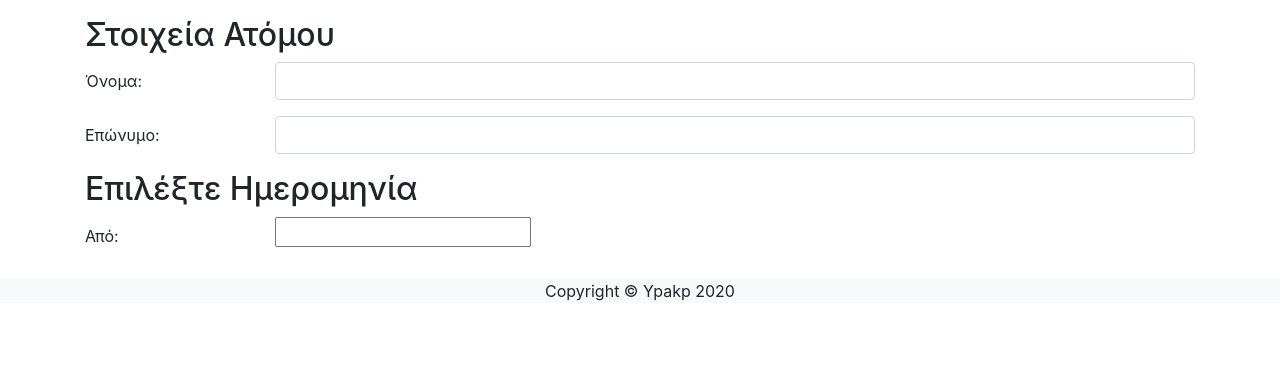
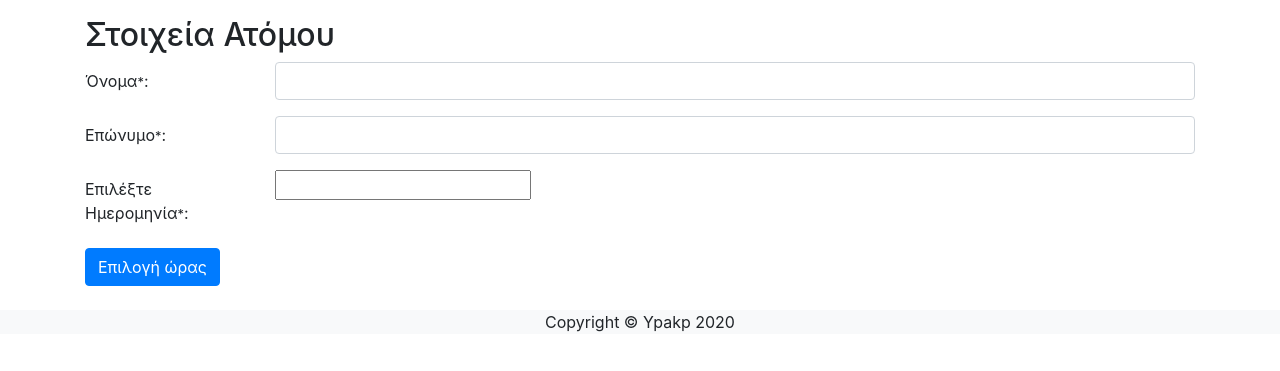
Before and after one commit to ks46/Human-Computer-Interaction, a PHP site: page /dateform2.php in a window 1280 px wide. Shown: the part 128-499 px from the top of the page. Run offline with PHP 8.4, Linux system fonts and the light colour scheme; the visitor is signed in with stand-in values (Sample User, id 1); tables that the repository leaves empty or names only in its code hold one stand-in row (values such as "Sample post"); some libraries are stand-ins or nearby versions.

Commit message:
Date selection page should be ok now

```diff
--- a/startbootstrap-modern-business-gh-pages/index-level/dateform2.php
+++ b/startbootstrap-modern-business-gh-pages/index-level/dateform2.php
@@ -46,7 +46,20 @@
   }else{
     echo "<h1>".mysqli_stmt_error($stmt)."</h1>";
   }
-  $title="COVID-19 - Άδεια Ειδικού Σκοπού - Πληροφορίες";
+
+  if($_SERVER["REQUEST_METHOD"] == "POST") {
+    $firstName = trim($_POST["firstName"]);
+    $lastName = trim($_POST["lastName"]);
+    $apptDate = trim($_POST["appointmentDate"]);
+    if(!empty($firstName) && !empty($lastName) && !empty($apptDate)){
+      $_SESSION["firstName"] = $firstName;
+      $_SESSION["lastName"] = $lastName;
+      $_SESSION["apptDate"] = $apptDate;
+      header("location: dateform3.php");
+    }
+  }
+
+  $title="Επικοινωνία - Κλείστε Ραντεβού";
   require_once "../top.php";
 ?>
 
@@ -61,39 +74,33 @@
       </ol>
     </nav>
 
+    <form id="apptDateForm" action="<?php echo htmlspecialchars($_SERVER["PHP_SELF"]); ?>" method="post">
       <h2>Στοιχεία Ατόμου</h2>
       <div class="form-group row">
-      <label for="FirstName" class="col-sm-2 col-form-label">Όνομα:</label>
+        <label for="FirstName" class="col-sm-2 col-form-label">Όνομα<small>*</small>:</label>
         <div class="col-sm-10">
-        <input type="text" class="form-control" id="employeeFirstName">
+          <input type="text" class="form-control" name="firstName" id="FirstName" required>
           <div class="invalid-feedback">Το πεδίο είναι υποχρεωτικό.</div>
         </div>
       </div>
-    <div class="form-group row">
-      <label for="LastName" class="col-sm-2 col-form-label">Επώνυμο:</label>
+      <div class="form-group row <?php echo (empty($lastName)) ? 'has-danger' : ''; ?>">
+        <label for="LastName" class="col-sm-2 col-form-label">Επώνυμο<small>*</small>:</label>
         <div class="col-sm-10">
-        <input type="text" class="form-control" id="employeeLastName">
+          <input type="text" class="form-control" name="lastName" id="LastName" required>
           <div class="invalid-feedback">Το πεδίο είναι υποχρεωτικό.</div>
         </div>
       </div>
 
       <!--date-->
-    <h2>Επιλέξτε Ημερομηνία</h2>
       <div class="form-group row">
-        <label for="begOfSusp" class="col-sm-2 col-form-label">Από:</label>
+        <label for="apptDate" class="col-sm-2 col-form-label">Επιλέξτε Ημερομηνία<small>*</small>:</label>
         <div class="col-10">
-            <!-- <input type="date" id="begOfSusp" min="2021-01-01">-->
-
-            <!---->
-
-            <input type="text" id="begOfSusp">
-
-            <!---->
-
-            <!-- <input type="time" id="TimeSusp"> -->
+          <input type="text" name="appointmentDate" id="apptDate" required>
           <div class="invalid-feedback">Η επιλογή ημερομηνίας είναι υποχρεωτική.</div>
         </div>
       </div>
+      <button type="submit" class="btn btn-primary" id="nextBtn">Επιλογή ώρας</button>
+    </form>
   </div>
 
   <script>
@@ -107,9 +114,8 @@
     echo "];";
     ?>
 
-    var toTest = 3;
     $(document).ready(function(){
-      $("#begOfSusp").datepicker({beforeShowDay:nonworkingdates});
+      $("#apptDate").datepicker({beforeShowDay:nonworkingdates});
       function nonworkingdates(datep){
           var day = datep.getDay();
           if(day == 0 || day == 1 || day == 6){
@@ -131,112 +137,6 @@
       }
     });
 
-
-
-   // function valiDate(){
-        // var br = document.getElementById("BRANCH");
-        // var fn = document.getElementById("FirstName");
-        // var ln = document.getElementById("LastName");
-        // var valid1 = true;
-        // var valid2 = true;
-        // var valid3 = true;
-        // // var valid = true;
-        // var erstr1 = new String();
-        // var erstr2 = new String();
-        // var erstr3 = new String();
-
-        // var frow1 = br.parentNode;
-        // var frow2 = fn.parentNode.parentNode;
-        // var frow3 = ln.parentNode.parentNode;
-
-        // var ncn1;
-        // var ncn2;
-        // var ncn3;
-
-        // //var x, i, input, valid = true;
-        // // x = document.getElementsByClassName("tab");
-        // // formGroups = x[currentTab].getElementsByClassName("form-group row");
-
-        // // for(i=0;i<formGroups.length;i++{
-            // // input = formGroups[i].getElementsByTagName("input");
-            // if(br.value == "default"){
-                // if(br.className.indexOf(" is-invalid") == -1){
-                    // br.className += " is-invalid";
-                // }
-                // erstr1+= "Η επιλογή παραρτήματος είναι υποχρεωτική!\n";
-                // valid1 = false;
-            // }
-            // if(fn == ""){
-                // if(fn.className.indexOf(" is-invalid") == -1){
-                    // fn.className += " is-invalid";
-                // }
-                // erstr2+= "Η εισαγωγή ονόματος είναι υποχρεωτική!\n";
-                // valid2 = false;
-            // }
-            // if(ln.value == ""){
-                // if(ln.className.indexOf(" is-invalid") == -1){
-                    // ln.className += " is-invalid";
-                // }
-                // erstr3+= "Η εισαγωγή επωνύμου είναι υποχρεωτική!\n";
-                // valid3 = false;
-            // }
-
-            // if(!valid1){
-                // if(br.className.indexOf(" is-invalid") == -1){
-                    // br.className += " is-invalid";
-                // }
-                // if(frow1.className.indexOf(" has-danger") == -1){
-                    // frow1.className += " has-danger";
-                // }
-            // }else{
-                // if(br.className.indexOf(" is-invalid") !== -1){
-                    // ncn1 = br.className.replace(" is-invalid", "");
-                    // br.className = ncn1;
-                // }
-                // if(frow1.className.indexOf(" has-danger") !== -1){
-                    // ncn1 = frow1.className.replace(" has-danger", "");
-                // }
-                // br.nextSibling.innerHTML = "Το πεδίο είναι υποχρεωτικό.";
-            // }
-
-            // if(!valid2){
-                // if(fn.className.indexOf(" is-invalid") == -1){
-                    // fn.className += " is-invalid";
-                // }
-                // if(frow2.className.indexOf(" has-danger") == -1){
-                    // frow2.className += " has-danger";
-                // }
-            // }else{
-                // if(fn.className.indexOf(" is-invalid") !== -1){
-                    // ncn2 = fn.className.replace(" is-invalid", "");
-                    // fn.className = ncn2;
-                // }
-                // if(frow2.className.indexOf(" has-danger") !== -1){
-                    // ncn2 = frow2.className.replace(" has-danger", "");
-                // }
-                // fn.nextSibling.nextSibling.innerHTML = "Το πεδίο είναι υποχρεωτικό.";
-            // }
-
-            // if(!valid3){
-                // if(ln.className.indexOf(" is-invalid") == -1){
-                    // ln.className += " is-invalid";
-                // }
-                // if(frow3.className.indexOf(" has-danger") == -1){
-                    // frow3.className += " has-danger";
-                // }
-            // }else{
-                // if(ln.className.indexOf(" is-invalid") !== -1){
-                    // ncn3 = ln.className.replace(" is-invalid", "");
-                    // ln.className = ncn3;
-                // }
-                // if(frow3.className.indexOf(" has-danger") !== -1){
-                    // ncn3 = frow3.className.replace(" has-danger", "");
-                // }
-                // ln.nextSibling.nextSibling.innerHTML = "Το πεδίο είναι υποχρεωτικό.";
-            // }
-        // // }
-        // return valid;
-    // }
   </script>
 
   <!-- NOTE: Footer section starts here -->
```
Also changed, not shown: startbootstrap-modern-business-gh-pages/index-level/dateform3.php (added, +15 -0 lines). Lines whose indentation alone changed are shown as unchanged.
